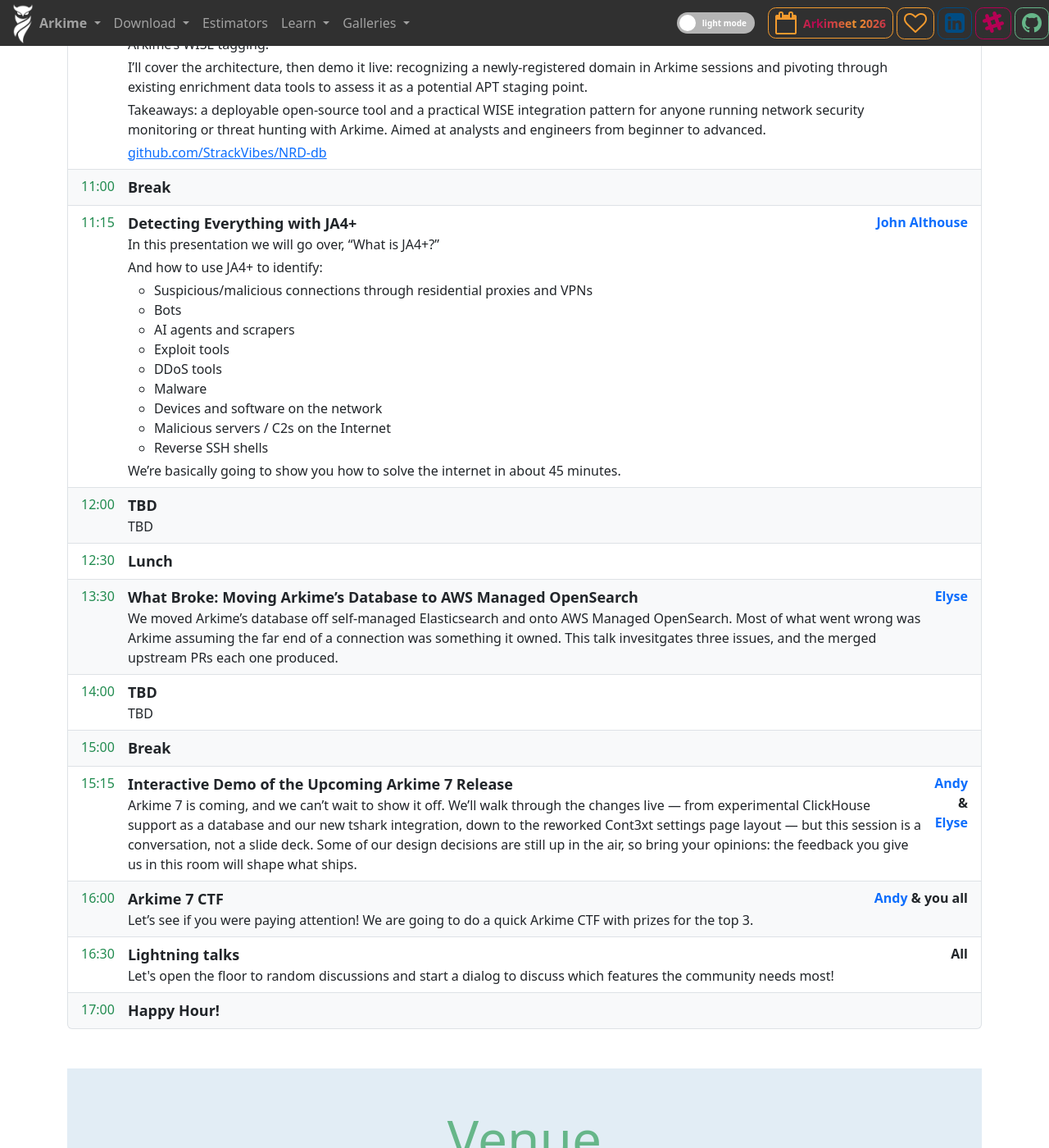
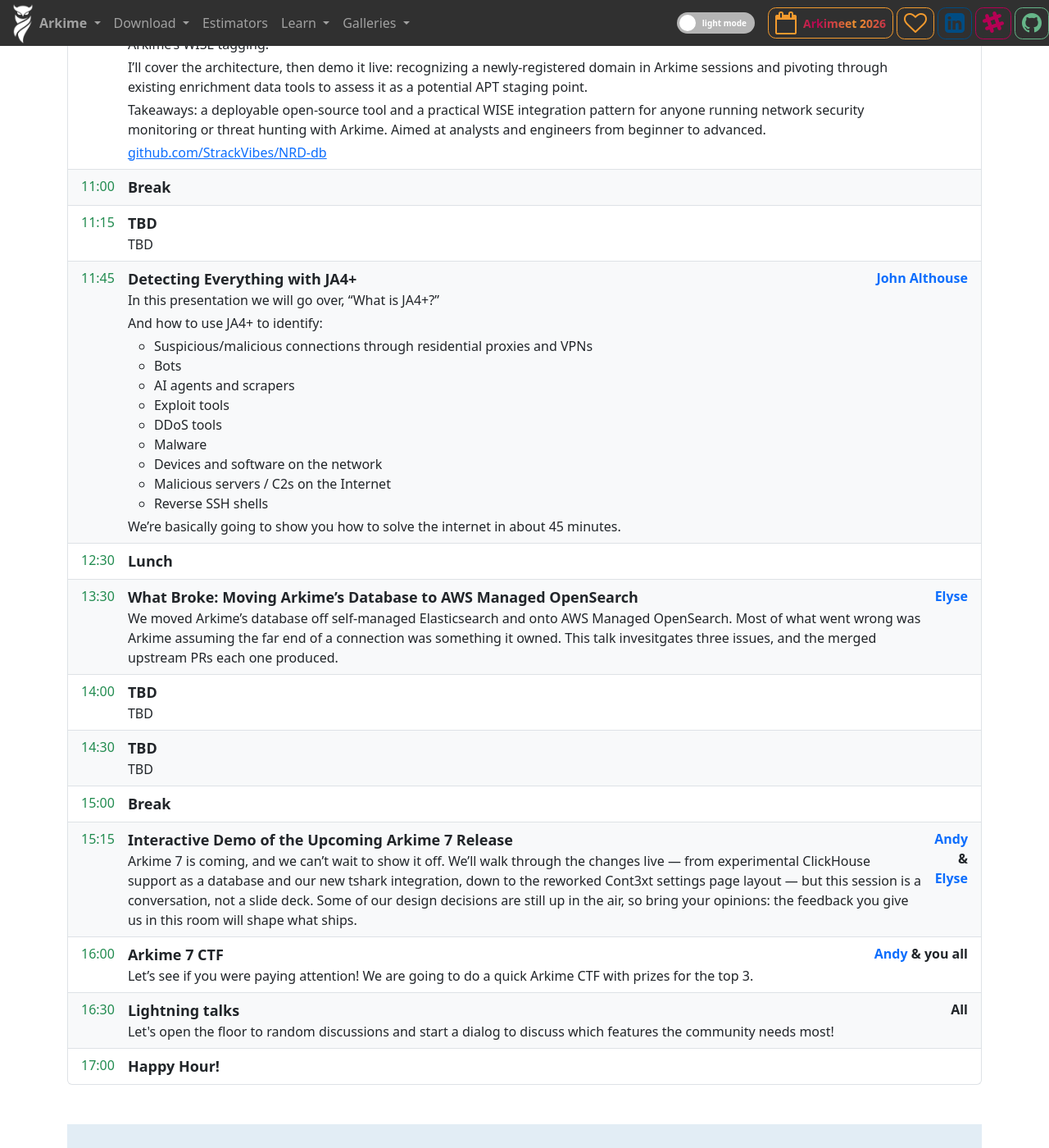
Before and after one commit to arkime/arkimeweb, a Jekyll site: the page built from arkimeet.html, in a window 1280 px wide and 1400 px high, scrolled down 1935 px. Shown: the whole window at 82% size. Built offline with Jekyll 4.4.1, drawn with Linux system fonts in a browser that asks for light colours.

Commit message:
moved some stuff around

```diff
--- a/arkimeet.html
+++ b/arkimeet.html
@@ -267,6 +267,21 @@
                 <div class="me-auto dark-primary-theme-text">11:15</div>
                 <div class="ps-3 flex-fill">
                   <div class="agenda-title">
+                    TBD
+                  </div>
+                  <span class="agenda-description">
+                    TBD
+                  </span>
+                </div>
+                <div class="ps-3 flex-fill text-end">
+                </div>
+              </div>
+            </li>
+            <li class="list-group-item">
+              <div class="d-flex align-items-start justify-content-between">
+                <div class="me-auto dark-primary-theme-text">11:45</div>
+                <div class="ps-3 flex-fill">
+                  <div class="agenda-title">
                     Detecting Everything with JA4+
                   </div>
                   <div class="agenda-description">
@@ -295,23 +310,6 @@
                 <div class="ps-3 flex-fill text-end">
                   <strong>
                     <a href="#" class="no-decoration" data-bs-toggle="modal" data-bs-target="#johnbio">John Althouse</a>
-                  </strong>
-                </div>
-              </div>
-            </li>
-            <li class="list-group-item">
-              <div class="d-flex align-items-start justify-content-between">
-                <div class="me-auto dark-primary-theme-text">12:00</div>
-                <div class="ps-3 flex-fill">
-                  <div class="agenda-title">
-                    TBD
-                  </div>
-                  <span class="agenda-description">
-                    TBD
-                  </span>
-                </div>
-                <div class="ps-3 flex-fill text-end">
-                  <strong>
                   </strong>
                 </div>
               </div>
@@ -350,6 +348,21 @@
             <li class="list-group-item">
               <div class="d-flex align-items-start justify-content-between">
                 <div class="me-auto dark-primary-theme-text">14:00</div>
+                <div class="ps-3 flex-fill">
+                  <div class="agenda-title">
+                    TBD
+                  </div>
+                  <span class="agenda-description">
+                    TBD
+                  </span>
+                </div>
+                <div class="ps-3 flex-fill text-end">
+                </div>
+              </div>
+            </li>
+            <li class="list-group-item">
+              <div class="d-flex align-items-start justify-content-between">
+                <div class="me-auto dark-primary-theme-text">14:30</div>
                 <div class="ps-3 flex-fill">
                   <div class="agenda-title">
                     TBD
```
